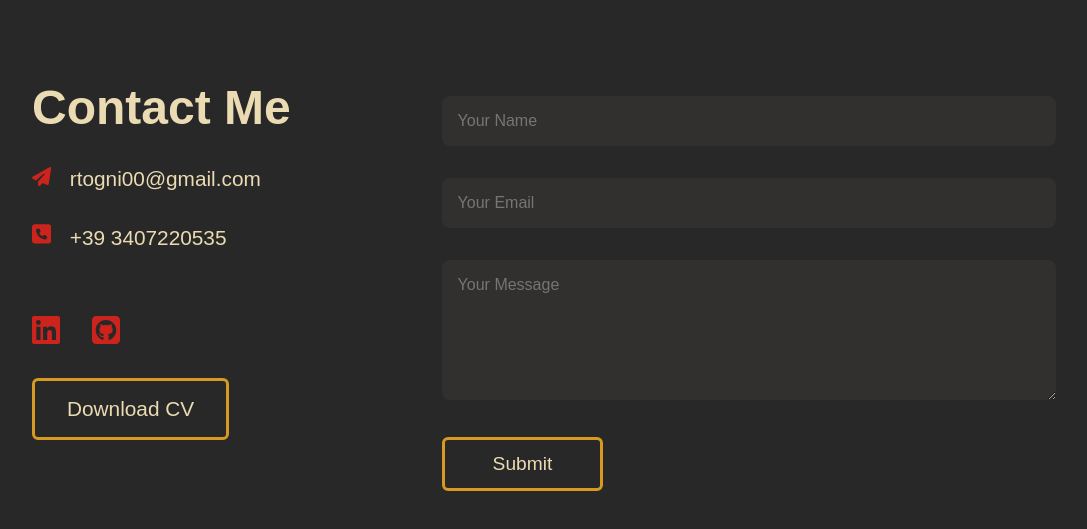
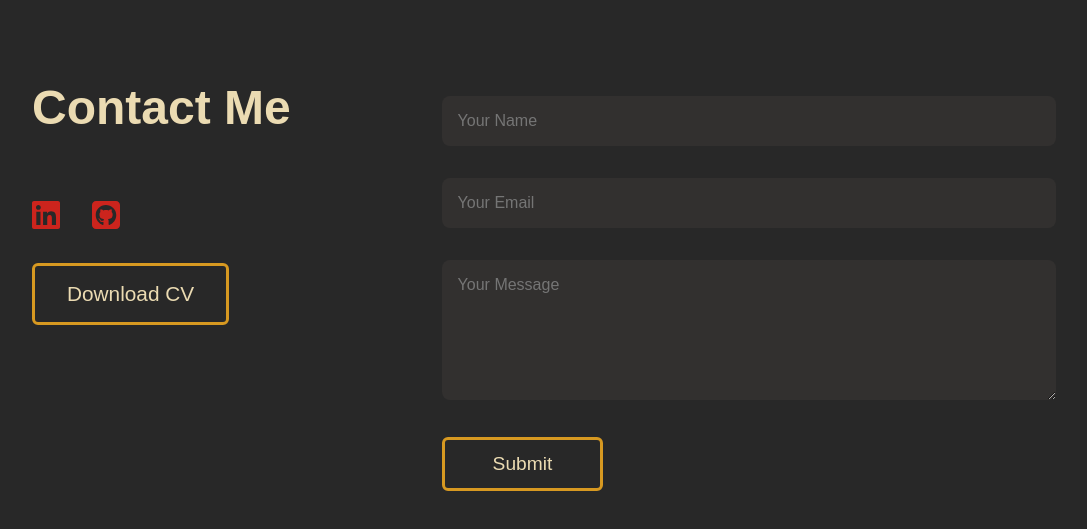
Before and after one commit to rtogni00/portfolio-website, a plain HTML site: page index.html in a window 1280 px wide. Shown: the part 2025-2554 px from the top of the page, without its empty margins (96-1183 px from the left). Drawn offline with Linux system fonts and the light colour scheme.

Commit message:
Modified index.html

```diff
--- a/index.html
+++ b/index.html
@@ -234,24 +234,7 @@
 				<div class="row">
 					<div class="contact-left">
 						<h1 class="sub-title">Contact Me</h1>
-						<p>
-							<svg
-								xmlns="http://www.w3.org/2000/svg"
-								viewBox="0 0 512 512">
-								<path
-									d="M498.1 5.6c10.1 7 15.4 19.1 13.5 31.2l-64 416c-1.5 9.7-7.4 18.2-16 23s-18.9 5.4-28 1.6L284 427.7l-68.5 74.1c-8.9 9.7-22.9 12.9-35.2 8.1S160 493.2 160 480V396.4c0-4 1.5-7.8 4.2-10.7L331.8 202.8c5.8-6.3 5.6-16-.4-22s-15.7-6.4-22-.7L106 360.8 17.7 316.6C7.1 311.3 .3 300.7 0 288.9s5.9-22.8 16.1-28.7l448-256c10.7-6.1 23.9-5.5 34 1.4z" />
-							</svg>
-							rtogni00@gmail.com
-						</p>
-						<p>
-							<svg
-								xmlns="http://www.w3.org/2000/svg"
-								viewBox="0 0 448 512">
-								<path
-									d="M64 32C28.7 32 0 60.7 0 96V416c0 35.3 28.7 64 64 64H384c35.3 0 64-28.7 64-64V96c0-35.3-28.7-64-64-64H64zm90.7 96.7c9.7-2.6 19.9 2.3 23.7 11.6l20 48c3.4 8.2 1 17.6-5.8 23.2L168 231.7c16.6 35.2 45.1 63.7 80.3 80.3l20.2-24.7c5.6-6.8 15-9.2 23.2-5.8l48 20c9.3 3.9 14.2 14 11.6 23.7l-12 44C336.9 378 329 384 320 384C196.3 384 96 283.7 96 160c0-9 6-16.9 14.7-19.3l44-12z" />
-							</svg>
-							+39 3407220535
-						</p>
+
 						<!-- Social icons -->
 						<div class="social-icons">
 							<a
```
